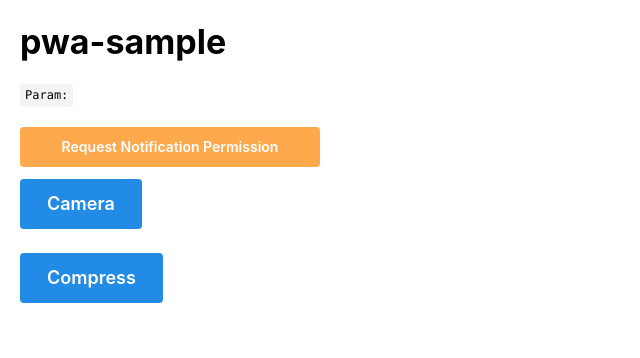
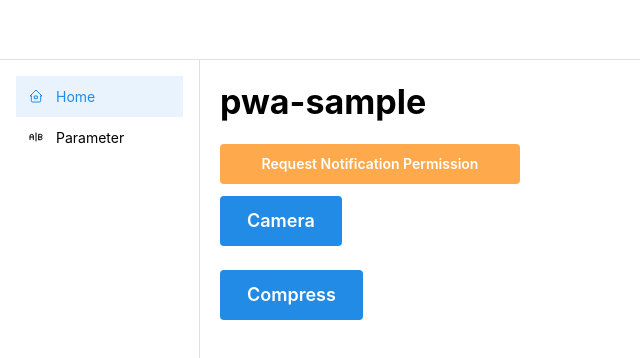
Before and after one commit to Bravestudio-Inc-JP/PWASample, a React (Vite) app: page / in a window 1280 px wide. Shown: the top 358 px of the page, without its empty margins (0-640 px from the left). Built offline with nearby package versions, Linux system fonts and the light colour scheme.

Commit message:
add tanstack router for routing

```diff
--- a/package.json
+++ b/package.json
@@ -14,6 +14,7 @@
     "@mantine/core": "^7.11.2",
     "@mantine/hooks": "^7.11.2",
     "@tabler/icons-react": "^3.11.0",
+    "@tanstack/react-router": "^1.45.15",
     "compressorjs": "^1.2.1",
     "dexie": "^4.0.8",
     "firebase": "^10.12.4",
@@ -23,6 +24,8 @@
   },
   "devDependencies": {
     "@stylistic/eslint-plugin": "^2.3.0",
+    "@tanstack/router-devtools": "^1.45.15",
+    "@tanstack/router-plugin": "^1.45.13",
     "@types/node": "^20.14.12",
     "@types/react": "^18.3.1",
     "@types/react-dom": "^18.3.0",
--- a/src/App.tsx
+++ b/src/App.tsx
@@ -1,12 +1,24 @@
 import { MantineProvider } from "@mantine/core";
 import "@mantine/core/styles.css";
 import React from "react";
-import Home from "./pages/Home";
+import { RouterProvider, createRouter } from "@tanstack/react-router";
+// Import the generated route tree
+import { routeTree } from "./routeTree.gen";
+
+// Create a new router instance
+const router = createRouter({ routeTree });
+
+// Register the router instance for type safety
+declare module "@tanstack/react-router" {
+  interface Register {
+    router: typeof router
+  }
+}
 
 const App = (): React.ReactElement => {
     return <React.StrictMode>
         <MantineProvider defaultColorScheme="auto">
-            <Home />
+            <RouterProvider router={router}/>
         </MantineProvider>
     </React.StrictMode>;
 };
--- a/src/pages/Home.tsx
+++ b/src/pages/Home.tsx
@@ -10,7 +10,6 @@ import NotificationButton from "./components/NotificationButton";
 import FcmToken from "./components/FcmToken";
 
 const Home = (): React.ReactElement => {
-  const [param, setParam] = useState("");
   const [ogImageFile, setOgImageFile] = useState<File>();
   const [compressedImageFile, setCompressedImageFile] = useState<Blob>();
   const isMobile = useMediaQuery("(max-width: 36em)");
@@ -18,8 +17,6 @@ const Home = (): React.ReactElement => {
   useFirebaseFacade();
 
   useEffect(() => {
-    const urlParams = new URLSearchParams(window.location.search);
-    setParam(urlParams.get("param") ?? "");
     db.getImage()
       .then((file: File | undefined) => {
         if (file) {
@@ -40,9 +37,6 @@ const Home = (): React.ReactElement => {
   return (
     <Flex direction="column" gap="lg" p="lg" align="start">
       <Title>pwa-sample</Title>
-      <Code>
-        Param: {param}
-      </Code>
       <FcmToken />
       <Flex
         direction="column"
--- /dev/null
+++ b/src/pages/Parameter.tsx
@@ -0,0 +1,16 @@
+import { Code } from "@mantine/core";
+import { ReactElement, useEffect, useState } from "react";
+
+const Parameter = (): ReactElement => {
+    const [param, setParam] = useState("");
+
+    useEffect(() => {
+        const urlParams = new URLSearchParams(window.location.search);
+        setParam(urlParams.get("param") ?? "");
+    }, []);
+    return <Code m="md">
+        Param: {param}
+    </Code>;
+};
+
+export default Parameter;
--- /dev/null
+++ b/src/routeTree.gen.ts
@@ -0,0 +1,82 @@
+/* prettier-ignore-start */
+
+/* eslint-disable */
+
+// @ts-nocheck
+
+// noinspection JSUnusedGlobalSymbols
+
+// This file is auto-generated by TanStack Router
+
+import { createFileRoute } from '@tanstack/react-router'
+
+// Import Routes
+
+import { Route as rootRoute } from './routes/__root'
+import { Route as ParameterImport } from './routes/parameter'
+
+// Create Virtual Routes
+
+const IndexLazyImport = createFileRoute('/')()
+
+// Create/Update Routes
+
+const ParameterRoute = ParameterImport.update({
+  path: '/parameter',
+  getParentRoute: () => rootRoute,
+} as any)
+
+const IndexLazyRoute = IndexLazyImport.update({
+  path: '/',
+  getParentRoute: () => rootRoute,
+} as any).lazy(() => import('./routes/index.lazy').then((d) => d.Route))
+
+// Populate the FileRoutesByPath interface
+
+declare module '@tanstack/react-router' {
+  interface FileRoutesByPath {
+    '/': {
+      id: '/'
+      path: '/'
+      fullPath: '/'
+      preLoaderRoute: typeof IndexLazyImport
+      parentRoute: typeof rootRoute
+    }
+    '/parameter': {
+      id: '/parameter'
+      path: '/parameter'
+      fullPath: '/parameter'
+      preLoaderRoute: typeof ParameterImport
+      parentRoute: typeof rootRoute
+    }
+  }
+}
+
+// Create and export the route tree
+
+export const routeTree = rootRoute.addChildren({
+  IndexLazyRoute,
+  ParameterRoute,
+})
+
+/* prettier-ignore-end */
+
+/* ROUTE_MANIFEST_START
+{
+  "routes": {
+    "__root__": {
+      "filePath": "__root.tsx",
+      "children": [
+        "/",
+        "/parameter"
+      ]
+    },
+    "/": {
+      "filePath": "index.lazy.tsx"
+    },
+    "/parameter": {
+      "filePath": "parameter.tsx"
+    }
+  }
+}
+ROUTE_MANIFEST_END */
--- /dev/null
+++ b/src/routes/__root.tsx
@@ -0,0 +1,60 @@
+import { AppShell, Burger, Group, NavLink } from "@mantine/core";
+import { useDisclosure } from "@mantine/hooks";
+import { IconAB, IconHome2 } from "@tabler/icons-react";
+import { createRootRoute, Link, LinkComponent, Outlet } from "@tanstack/react-router";
+import { TanStackRouterDevtools } from "@tanstack/router-devtools";
+import { ReactElement } from "react";
+
+interface LinkWrapperProps {
+    href: string;
+    children: ReactElement;
+    className?: string;
+}
+
+const LinkWrapper = (props:LinkWrapperProps): ReactElement => {
+    return (
+        <Link to={props.href} className={props.className}>
+            {props.children}
+        </Link>
+    );
+};
+
+const RouteElement = (): ReactElement => {
+    const [open, { toggle }] = useDisclosure();
+
+    return (
+        <>
+            <AppShell
+                header={{ height: 60 }}
+                navbar={{ width: 200, breakpoint: "sm", collapsed: { mobile: !open } }}
+            >
+                <AppShell.Header>
+                    <Group h="100%" px="md">
+                        <Burger opened={open} onClick={toggle} hiddenFrom="sm" size="sm" />
+                    </Group>
+                </AppShell.Header>
+                <AppShell.Navbar p="md">
+                    <NavLink
+                        href="/"
+                        label="Home"
+                        component={LinkWrapper}
+                        leftSection={<IconHome2 size="1rem" stroke={1.5} />}
+                    />
+                    <NavLink
+                        href="/parameter"
+                        component={LinkWrapper}
+                        label="Parameter"
+                        leftSection={<IconAB size="1rem" stroke={1.5} />}
+                    />
+                </AppShell.Navbar>
+                <AppShell.Main>
+                    <Outlet />
+                </AppShell.Main>
+            </AppShell>
+            <TanStackRouterDevtools />
+        </>
+    );
+};
+export const Route = createRootRoute({
+    component: RouteElement
+});
--- /dev/null
+++ b/src/routes/index.lazy.tsx
@@ -0,0 +1,6 @@
+import { createLazyFileRoute } from "@tanstack/react-router";
+import Home from "../pages/Home";
+
+export const Route = createLazyFileRoute("/")({
+    component: Home,
+});
--- /dev/null
+++ b/src/routes/parameter.tsx
@@ -0,0 +1,6 @@
+import { createFileRoute } from "@tanstack/react-router";
+import Parameter from "../pages/Parameter";
+
+export const Route = createFileRoute("/parameter")({
+    component: Parameter
+});
--- a/vite.config.ts
+++ b/vite.config.ts
@@ -1,11 +1,15 @@
 import { VitePWA } from "vite-plugin-pwa";
 import { defineConfig } from "vite";
+import { TanStackRouterVite } from "@tanstack/router-plugin/vite";
 import react from "@vitejs/plugin-react";
 
 // https://vitejs.dev/config/
 export default defineConfig({
   base: "./",
-  plugins: [react(), VitePWA({
+  plugins: [
+    react(),
+    TanStackRouterVite(),
+    VitePWA({
     strategies: "injectManifest",
     srcDir: "src",
     filename: "sw.ts",
```
Also changed, not shown: 1 other file (tests, documents, lock files or other folders).
